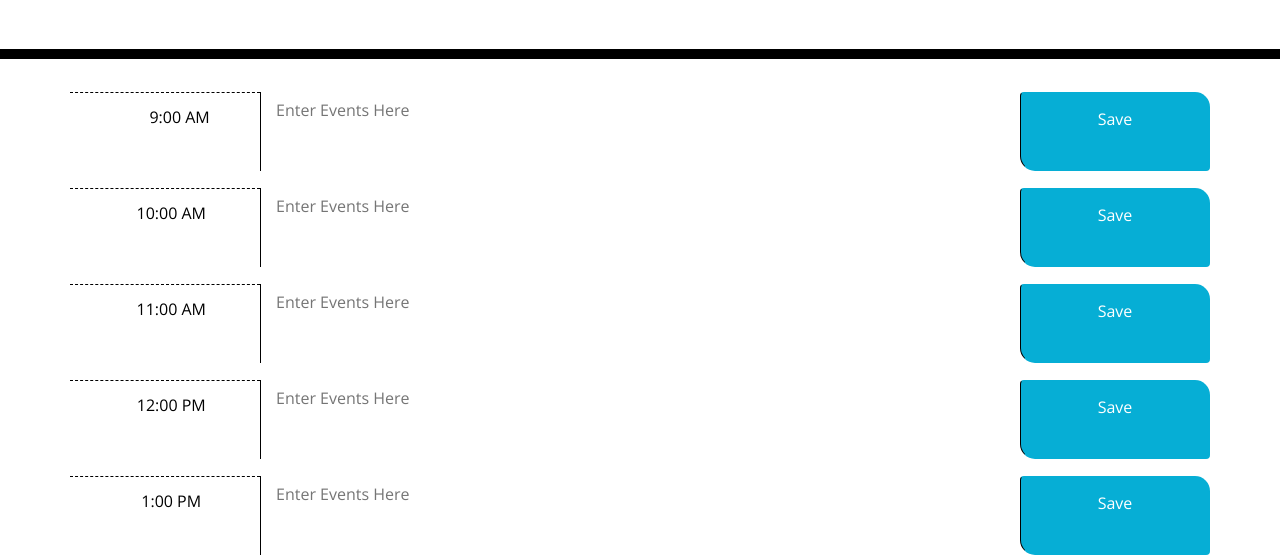
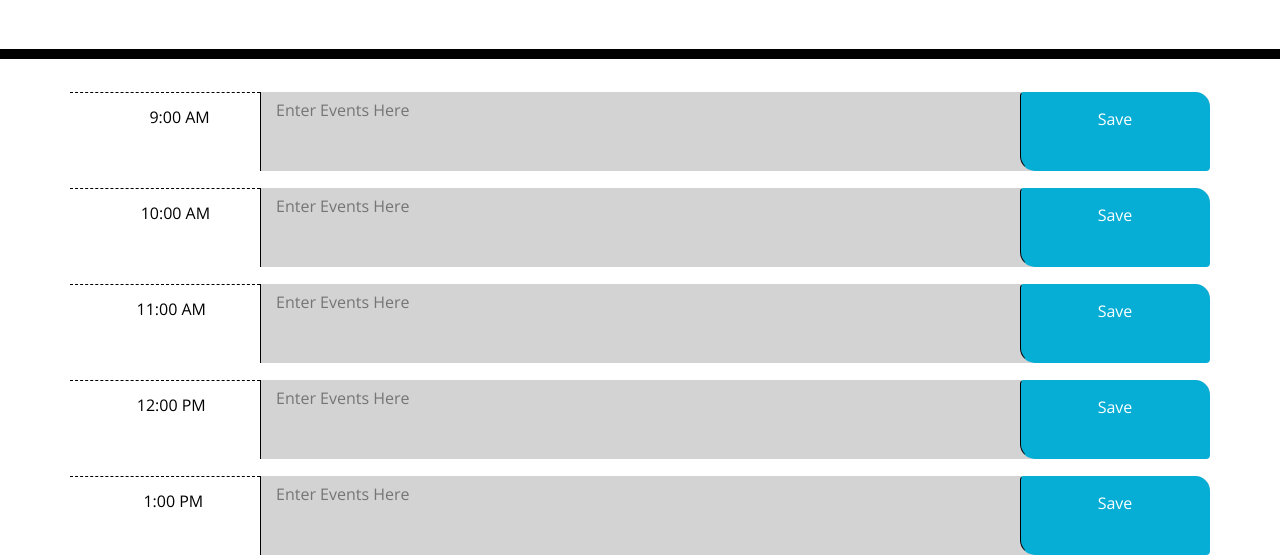
Before and after one commit to TylerSilverman/HW-5-Work-Day-Schedule, a plain HTML site: page index.html in a window 1280 px wide. Shown: the part 251-808 px from the top of the page. Drawn offline with nearby package versions, Linux system fonts and the light colour scheme.

Commit message:
edited grammer to make sure the time slots were in order, also cleaned up extra format that was not using, and also set set color and time interval in javascript

```diff
--- a/script2.js
+++ b/script2.js
@@ -196,6 +196,6 @@ function setColor () {
         }
     })
 }
-    // setColor ()
+    setColor ()
 
-    // setInterval(setColor, 60000)
+    setInterval(setColor, 60000);
```
Also changed, not shown: index.html (+0 -106 lines).
